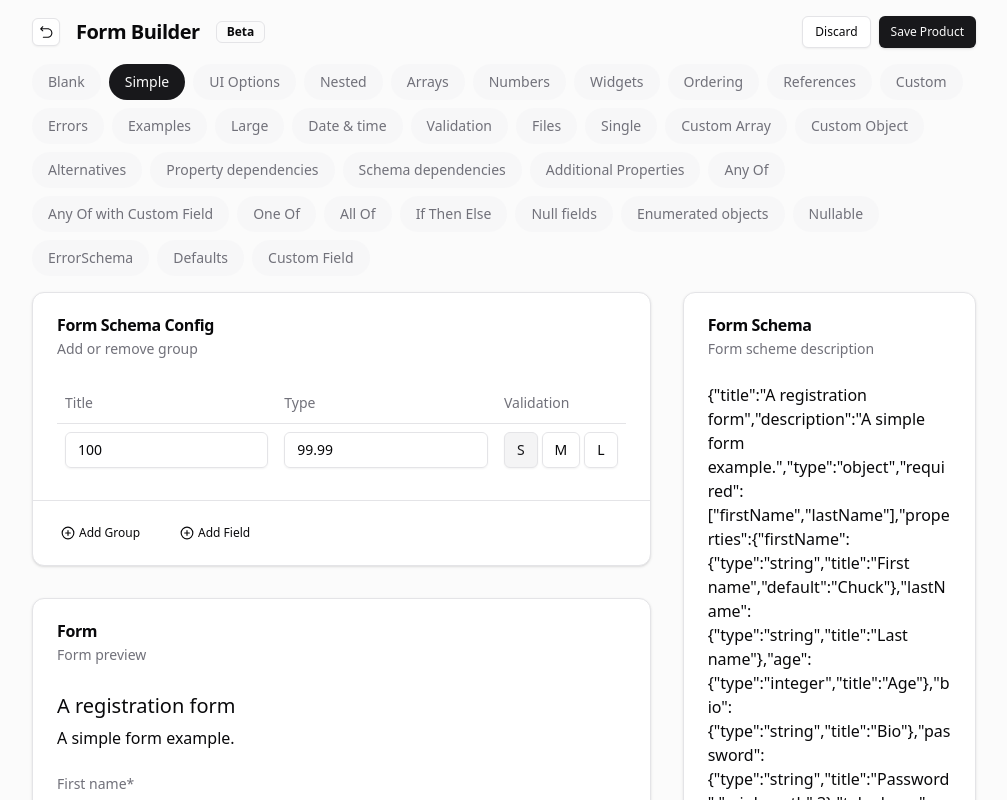
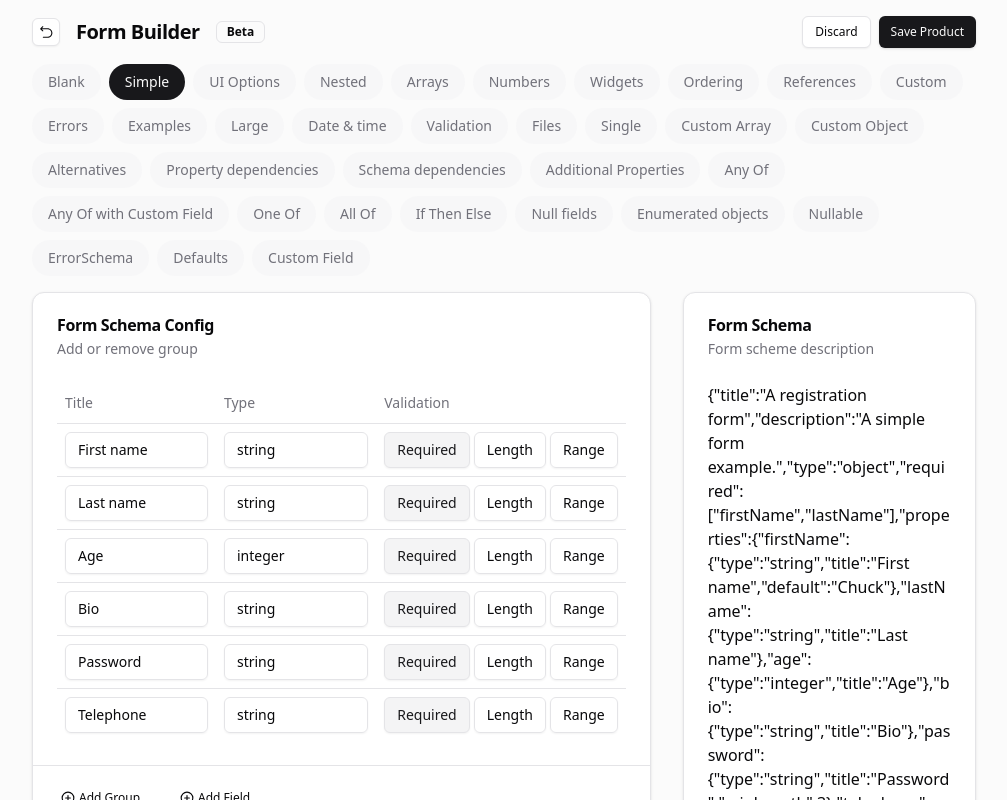
Before and after one commit to tuanphung2308/next-rjsf-form-builder, a Next.js app: page / in a window 1280 px wide. Shown: the top 800 px of the page, without its empty margins (164-1171 px from the left). Built offline with nearby package versions, Linux system fonts and the light colour scheme.

Commit message:
feat: render form schema config

```diff
--- a/app/layout.tsx
+++ b/app/layout.tsx
@@ -2,18 +2,18 @@ import type {Metadata} from "next";
 import {Inter as FontSans} from "next/font/google"
 
 import {cn} from "@/lib/utils"
+import "./globals.css";
+import React from "react";
+import {TooltipProvider} from "@/components/ui/tooltip";
 
 const fontSans = FontSans({
   subsets: ["latin"],
   variable: "--font-sans",
 })
-import "./globals.css";
-import React from "react";
-import {TooltipProvider} from "@/components/ui/tooltip";
 
 export const metadata: Metadata = {
-    title: "Create Next App",
-    description: "Generated by create next app",
+  title: "Shadcn RJSF",
+  description: "Made with <3",
 };
 
 export default function RootLayout({
@@ -26,7 +26,8 @@ export default function RootLayout({
     <body className={cn(
       "min-h-screen bg-background font-sans antialiased",
       fontSans.variable
-        )}><TooltipProvider>{children}</TooltipProvider></body>
+    )}><TooltipProvider>{children}</TooltipProvider>
+    </body>
     </html>
   );
 }
--- a/app/page.tsx
+++ b/app/page.tsx
@@ -6,7 +6,6 @@ import {Badge} from "@/components/ui/badge"
 import {Button} from "@/components/ui/button"
 import {Card, CardContent, CardDescription, CardFooter, CardHeader, CardTitle,} from "@/components/ui/card"
 import {Input} from "@/components/ui/input"
-import {Label} from "@/components/ui/label"
 import validator from "@rjsf/validator-ajv8"
 import {Table, TableBody, TableCell, TableHead, TableHeader, TableRow,} from "@/components/ui/table"
 import {ToggleGroup, ToggleGroupItem,} from "@/components/ui/toggle-group"
@@ -14,6 +13,7 @@ import React, {useState} from "react";
 import {AppState, useStore} from "@/store";
 import {ResetIcon} from "@radix-ui/react-icons";
 import ToggleSamples from "@/components/toggle-samples";
+import { v4 as uuidv4 } from 'uuid';
 
 const selector = (state: AppState) => ({
   schema: state.schema,
@@ -26,6 +26,7 @@ export default function Dashboard() {
   const [currentSubmitData, setCurrentSubmitData] = useState(formData);
   const [currentFormData, setCurrentFormData] = useState(formData);
   const {properties} = schema;
+  if (properties) console.log(Object.entries(properties));
   return (
     <>
       <div className="flex min-h-screen w-full flex-col bg-muted/40">
@@ -70,25 +71,22 @@ export default function Dashboard() {
                           </TableRow>
                         </TableHeader>
                         <TableBody>
-                          <TableRow>
+
+                          {properties ? Object.entries(properties).map((property) => {
+                            const [propertyKey, propertyValue] = property;
+                            return <TableRow key={uuidv4()}>
                               <TableCell>
-                              <Label htmlFor="stock-1" className="sr-only">
-                                Stock
-                              </Label>
                                 <Input
                                   id="stock-1"
-                                type="number"
-                                defaultValue="100"
+                                  type="text"
+                                  defaultValue={propertyValue.title}
                                 />
                               </TableCell>
                               <TableCell>
-                              <Label htmlFor="price-1" className="sr-only">
-                                Price
-                              </Label>
                                 <Input
-                                id="price-1"
-                                type="number"
-                                defaultValue="99.99"
+                                  id="stock-1"
+                                  type="text"
+                                  defaultValue={propertyValue!.type}
                                 />
                               </TableCell>
                               <TableCell>
@@ -97,12 +95,13 @@ export default function Dashboard() {
                                   defaultValue="s"
                                   variant="outline"
                                 >
-                                <ToggleGroupItem value="s">S</ToggleGroupItem>
-                                <ToggleGroupItem value="m">M</ToggleGroupItem>
-                                <ToggleGroupItem value="l">L</ToggleGroupItem>
+                                  <ToggleGroupItem value="s">Required</ToggleGroupItem>
+                                  <ToggleGroupItem value="m">Length</ToggleGroupItem>
+                                  <ToggleGroupItem value="l">Range</ToggleGroupItem>
                                 </ToggleGroup>
                               </TableCell>
                             </TableRow>
+                          }) : <></>}
                         </TableBody>
                       </Table>
                     </CardContent>
--- a/components/rjsf/SelectWidget/SelectWidget.tsx
+++ b/components/rjsf/SelectWidget/SelectWidget.tsx
@@ -59,7 +59,6 @@ export default function SelectWidget<
         enumOptions,
         multiple,
     )
-    console.log(multiple);
 
     return ( !multiple ?
         <Select value={value} onValueChange={onChange}>
```
Also changed, not shown: package.json (+5 -3 lines). Lines whose indentation alone changed are shown as unchanged.
